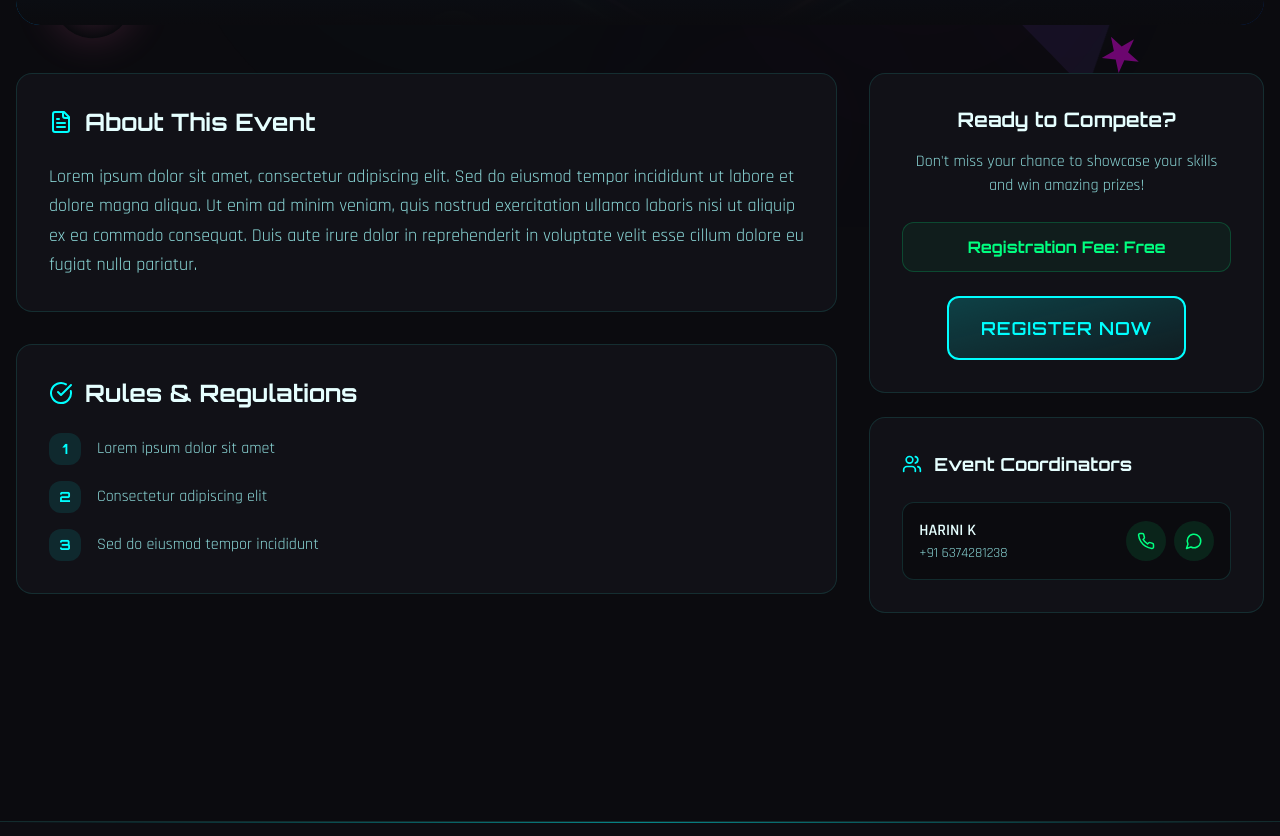
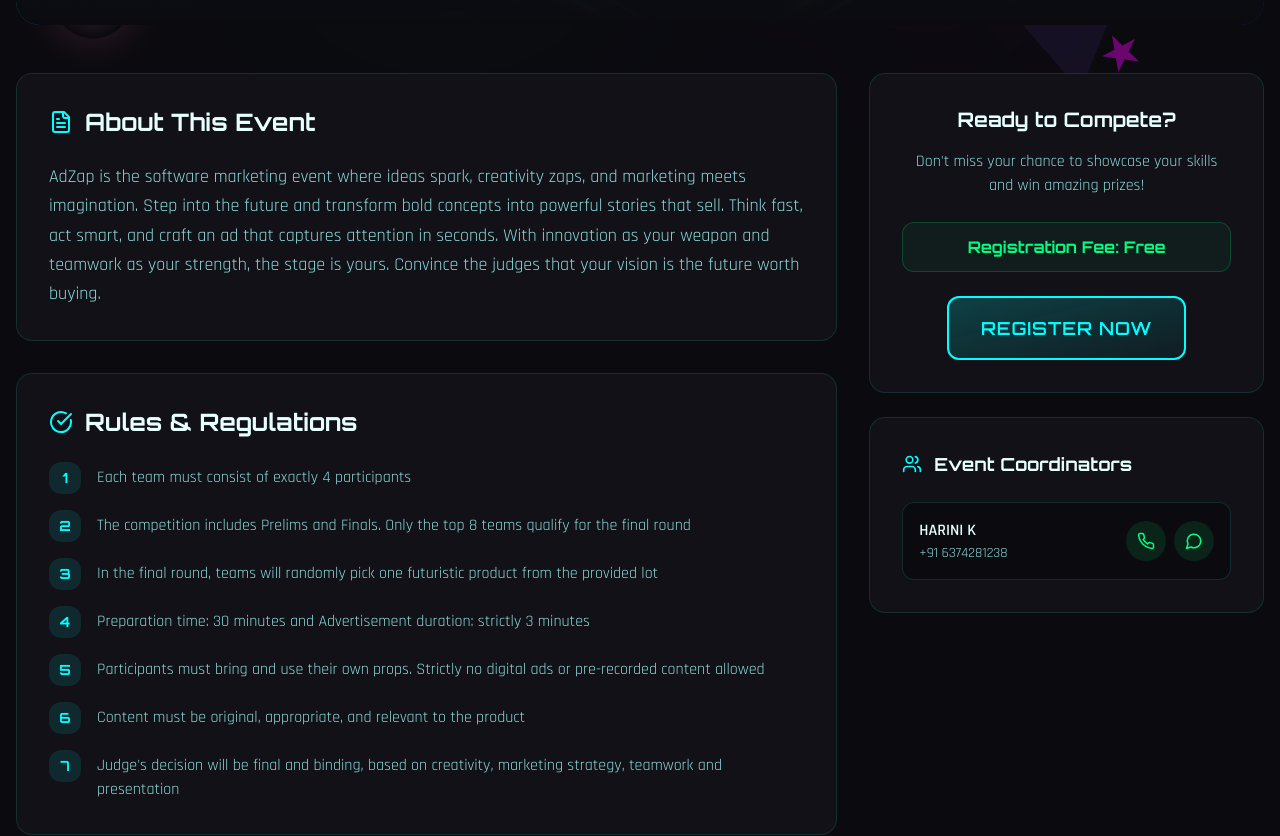
Before and after one commit to hariharan4814/techfest, a React (Vite) app: page /events/adzap in a window 1280 px wide. Shown: the part 573-1409 px from the top of the page. Built offline with nearby package versions, Linux system fonts and the light colour scheme; the HTML template or start-up script is replaced by a standard one.

Commit message:
Updated Event Description

```diff
--- a/src/data/events.ts
+++ b/src/data/events.ts
@@ -32,12 +32,13 @@ export const events: Event[] = [
     category: "technical",
     timing: "10.00am to 03.00pm",
     image: digibytesImg,
-    description: "Lorem ipsum dolor sit amet, consectetur adipiscing elit.",
-    fullDescription: "Lorem ipsum dolor sit amet, consectetur adipiscing elit. Sed do eiusmod tempor incididunt ut labore et dolore magna aliqua. Ut enim ad minim veniam, quis nostrud exercitation ullamco laboris nisi ut aliquip ex ea commodo consequat. Duis aute irure dolor in reprehenderit in voluptate velit esse cillum dolore eu fugiat nulla pariatur.",
+    description: "DIGI BYTES is a thrilling 2-member team event that challenges your memory, technical skills, logical thinking, communication, and creativity across multiple fun-filled rounds.",
+    fullDescription: "DIGI BYTES is a thrilling 2-member team event that challenges your memory, technical skills, logical thinking, communication, and creativity across multiple fun-filled rounds.\n\nEvent Highlights:\n🔹 Round 1 – Memory Game: Memorize and recall technical terms\n🔹 Round 2 – Skill Round: Guess technical words using clues\n🔹 Round 3 – Coding Round: Fill missing code and crack logic\n🔹 Final Round (if applicable): Draw it right to win it all!\n\nEvent Structure:\nDIGI BYTES consists of three main rounds, and the event flow may vary depending on the number of participants:\nIf one batch is conducted, teams progress through Round 1 → Round 2 → Round 3, and the winners will be decided based on overall performance.\nIf two batches are conducted, top teams from each batch advance to a Winner Selection Round to decide 1st, 2nd & 3rd places and the winners will be decided based on their overall performances.\n\nWinners are selected based on overall performance.",
     rules: [
-      "Lorem ipsum dolor sit amet",
-      "Consectetur adipiscing elit",
-      "Sed do eiusmod tempor incididunt",
+      "Team Size: 2 members",
+      "Team changes not allowed",
+      "Winners are selected based on overall performance",
+      "Rounds: Memory Game, Skill Round, Coding Round",
     ],
     prizes: {
       first: "TBD",
@@ -54,12 +55,16 @@ export const events: Event[] = [
     category: "technical",
     timing: "10.00am to 03.00pm",
     image: adzapImg,
-    description: "Lorem ipsum dolor sit amet, consectetur adipiscing elit.",
-    fullDescription: "Lorem ipsum dolor sit amet, consectetur adipiscing elit. Sed do eiusmod tempor incididunt ut labore et dolore magna aliqua. Ut enim ad minim veniam, quis nostrud exercitation ullamco laboris nisi ut aliquip ex ea commodo consequat. Duis aute irure dolor in reprehenderit in voluptate velit esse cillum dolore eu fugiat nulla pariatur.",
+    description: "AdZap is the software marketing event where ideas spark, creativity zaps, and marketing meets imagination.",
+    fullDescription: "AdZap is the software marketing event where ideas spark, creativity zaps, and marketing meets imagination. Step into the future and transform bold concepts into powerful stories that sell. Think fast, act smart, and craft an ad that captures attention in seconds. With innovation as your weapon and teamwork as your strength, the stage is yours. Convince the judges that your vision is the future worth buying.",
     rules: [
-      "Lorem ipsum dolor sit amet",
-      "Consectetur adipiscing elit",
-      "Sed do eiusmod tempor incididunt",
+      "Each team must consist of exactly 4 participants",
+      "The competition includes Prelims and Finals. Only the top 8 teams qualify for the final round",
+      "In the final round, teams will randomly pick one futuristic product from the provided lot",
+      "Preparation time: 30 minutes and Advertisement duration: strictly 3 minutes",
+      "Participants must bring and use their own props. Strictly no digital ads or pre-recorded content allowed",
+      "Content must be original, appropriate, and relevant to the product",
+      "Judge's decision will be final and binding, based on creativity, marketing strategy, teamwork and presentation",
     ],
     prizes: {
       first: "TBD",
@@ -98,12 +103,13 @@ export const events: Event[] = [
     category: "non-technical",
     timing: "10.00am to 03.00pm",
     image: doodleImg,
-    description: "Lorem ipsum dolor sit amet, consectetur adipiscing elit.",
-    fullDescription: "Lorem ipsum dolor sit amet, consectetur adipiscing elit. Sed do eiusmod tempor incididunt ut labore et dolore magna aliqua. Ut enim ad minim veniam, quis nostrud exercitation ullamco laboris nisi ut aliquip ex ea commodo consequat. Duis aute irure dolor in reprehenderit in voluptate velit esse cillum dolore eu fugiat nulla pariatur.",
+    description: "This is a fun two-round doodle event where each team has two participants. In Round 1, teams are given half of a doodle image and must complete it using their creativity.",
+    fullDescription: "This is a fun two-round doodle event where each team has two participants. In Round 1, teams are given half of a doodle image and must complete it using their creativity.\n\nThe 8 selected teams move to Round 2, where each team is provided with a theme and must create a doodle based on it, swapping turns every minute. The event tests creativity and teamwork.\n\nRules Round 1:\n1. Each team has 2 participants.\n2. Each team receives half of a doodle image to complete.\n3. Time: 10 minutes.\n4. Participants can discuss ideas and develop the doodle creatively.\n5. Only pencil is allowed; no eraser.\n\nRound 2 (Final):\n1. 8 teams selected from Round 1\n2. Each team receives the same theme.\n3. Time: 10 minutes; participants swap drawing every 1 minute.\n4. No talking or discussion allowed.\n5. Participants must continue their partner’s drawing and stick to the theme.\n\nWinner Selection:\nWinners will be chosen based on:\nCreativity and interesting doodle art\nTeam coordination\nDoodle artwork should clearly represent the theme",
     rules: [
-      "Lorem ipsum dolor sit amet",
-      "Consectetur adipiscing elit",
-      "Sed do eiusmod tempor incididunt",
+      "Team Size: 2 participants",
+      "Round 1: Complete half doodle (10 mins, pencil only, no eraser)",
+      "Round 2: Theme based, swap every 1 min (10 mins, no talking)",
+      "Criteria: Creativity, Team Coordination, Theme Representation",
     ],
     prizes: {
       first: "TBD",
@@ -142,12 +148,14 @@ export const events: Event[] = [
     category: "non-technical",
     timing: "10.00am to 03.00pm",
     image: ideaConnectImg,
-    description: "Lorem ipsum dolor sit amet, consectetur adipiscing elit.",
-    fullDescription: "Lorem ipsum dolor sit amet, consectetur adipiscing elit. Sed do eiusmod tempor incididunt ut labore et dolore magna aliqua. Ut enim ad minim veniam, quis nostrud exercitation ullamco laboris nisi ut aliquip ex ea commodo consequat. Duis aute irure dolor in reprehenderit in voluptate velit esse cillum dolore eu fugiat nulla pariatur.",
+    description: "IDEA CONNECT is a fun 2-member team event with three exciting rounds that test your memory, creativity, acting skills, and quick thinking.",
+    fullDescription: "IDEA CONNECT is a fun 2-member team event with three exciting rounds that test your memory, creativity, acting skills, and quick thinking.\n\nRound 1 includes finding the movie using image clues followed by identifying the song through image connections.\nRound 2 is Dumb Charades, where one player acts using only gestures while the other guesses.\nRound 3 challenges participants to find the Tamil song from its English-translated lyrics.\n\nTeam Size: 2 members.\n\nWinner Selection: In the final round, there will be 5 members, and out of those, 3 will be selected as the winners.",
     rules: [
-      "Lorem ipsum dolor sit amet",
-      "Consectetur adipiscing elit",
-      "Sed do eiusmod tempor incididunt",
+      "Time limit per question: 20–30 seconds",
+      "Once the answer is given, no changes allowed",
+      "Team discussion allowed where applicable",
+      "Dumb Charades: only actions, no talking or pointing at people/objects",
+      "Team Size: 2 members",
     ],
     prizes: {
       first: "TBD",
--- a/src/pages/ContactPage.tsx
+++ b/src/pages/ContactPage.tsx
@@ -5,27 +5,41 @@ import SectionTitle from "@/components/SectionTitle";
 import NeonButton from "@/components/NeonButton";
 
 const ContactPage = () => {
-  const associationIncharges = [
+  const studentLeaders = [
     {
       name: "Hariharan B",
-      role: "Association Incharge",
+      role: "Association Chairperson",
       details: "M.Sc Computer Science",
       phone: "+91 99400 99083",
       whatsapp: "919940099083"
     },
     {
+      name: "Rohith S",
+      role: "IIC Champion",
+      details: "M.Sc Computer Science",
+      phone: "+91 99442 85073",
+      whatsapp: "919944285073"
+    },
+    {
       name: "Jai Aswatha T",
-      role: "Association Incharge",
+      role: "Association Chairperson",
       details: "M.Sc Computer Science",
       phone: "+91 80152 64749",
       whatsapp: "918015264749"
+    },
+    {
+      name: "Ramya A",
+      role: "IIC Champion",
+      details: "M.Sc Computer Science",
+      phone: "+91 93619 09557",
+      whatsapp: "919361909557"
     }
   ];
 
   const studentCoordinators = [
     {
       name: "Dhanasri S K",
-      role: "IIC Champion & Coordinator - Doodle",
+      role: "Coordinator - Doodle",
       details: "M.Sc Computer Science",
       phone: "+91 63749 14150",
       whatsapp: "916374914150"
@@ -67,13 +81,6 @@ const ContactPage = () => {
       whatsapp: "919361162892"
     },
     {
-      name: "Rohith S",
-      role: "IIC Champion",
-      details: "M.Sc Computer Science",
-      phone: "+91 99442 85073",
-      whatsapp: "919944285073"
-    },
-    {
       name: "Maheshkumar V",
       role: "Coordinator",
       details: "M.Sc Computer Science",
@@ -89,7 +96,7 @@ const ContactPage = () => {
     }
   ];
 
-  const ContactCard = ({ person, index }: { person: typeof associationIncharges[0], index: number }) => (
+  const ContactCard = ({ person, index }: { person: typeof studentLeaders[0], index: number }) => (
     <motion.div
       initial={{ opacity: 0, y: 30 }}
       whileInView={{ opacity: 1, y: 0 }}
@@ -158,7 +165,7 @@ const ContactPage = () => {
           subtitle="Get in touch with our team for any queries about Tech Fest"
         />
 
-        {/* Association Incharges Section */}
+        {/* Association Chairpersons & IIC Champions Section */}
         <div className="mb-16">
           <motion.h2
             initial={{ opacity: 0, y: 20 }}
@@ -166,11 +173,11 @@ const ContactPage = () => {
             viewport={{ once: true }}
             className="text-2xl font-orbitron font-bold text-center mb-8 text-primary"
           >
-            Association Incharges
+            Association Chairpersons & IIC Champions
           </motion.h2>
           <div className="grid grid-cols-1 sm:grid-cols-2 lg:grid-cols-3 gap-6 justify-center">
-            {associationIncharges.map((incharge, index) => (
-              <ContactCard key={incharge.name} person={incharge} index={index} />
+            {studentLeaders.map((leader, index) => (
+              <ContactCard key={leader.name} person={leader} index={index} />
             ))}
           </div>
         </div>
```
